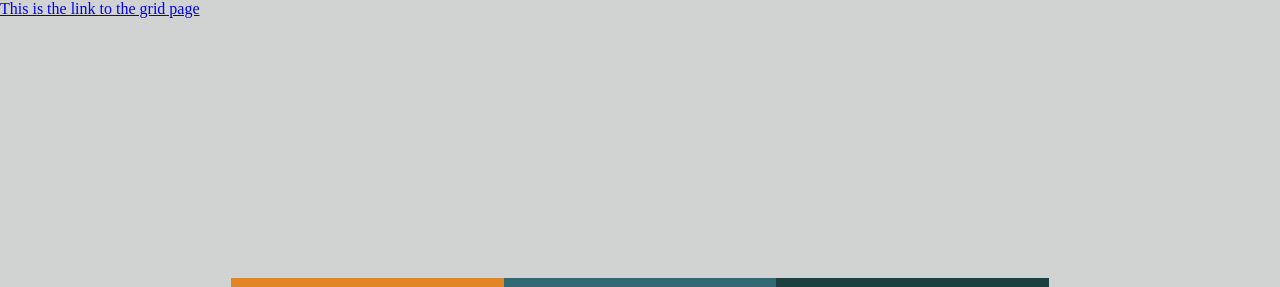
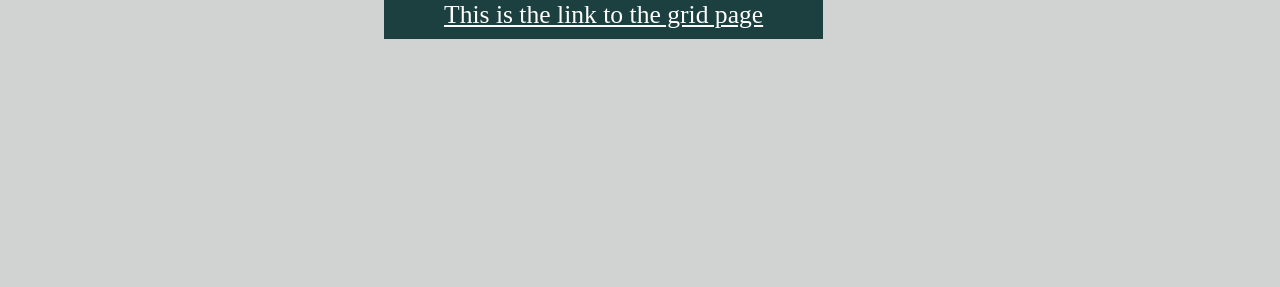
Before and after one commit to Gudieblonde/zuri-flexbox-task, a plain HTML site: page index.html in a window 1280 px wide. Shown: the top 287 px of the page. Drawn offline with Linux system fonts and the light colour scheme; a web font is replaced by a local one.

Commit message:
added link of grid page

```diff
--- a/index.html
+++ b/index.html
@@ -11,7 +11,7 @@
   </head>
 
   <body>
-    <a href="grid.html"> This is the link to the grid page</a>
+    <a class="gridUrl" href="grid.html"> This is the link to the grid page</a>
     <main>
       <div class="first-Content">
 
--- a/style.css
+++ b/style.css
@@ -68,3 +68,15 @@ button {
   border-radius: 20px;
   border: none;
 }
+ .gridUrl {
+  margin-left: 30vw;
+  font-size: 2vw;
+  padding: 10px 60px;
+  background-color: #1b403f;
+  color: white;
+ }
+
+ .gridUrl:hover{
+  background-color: white;
+  color: #1b403f;
+ }
```
